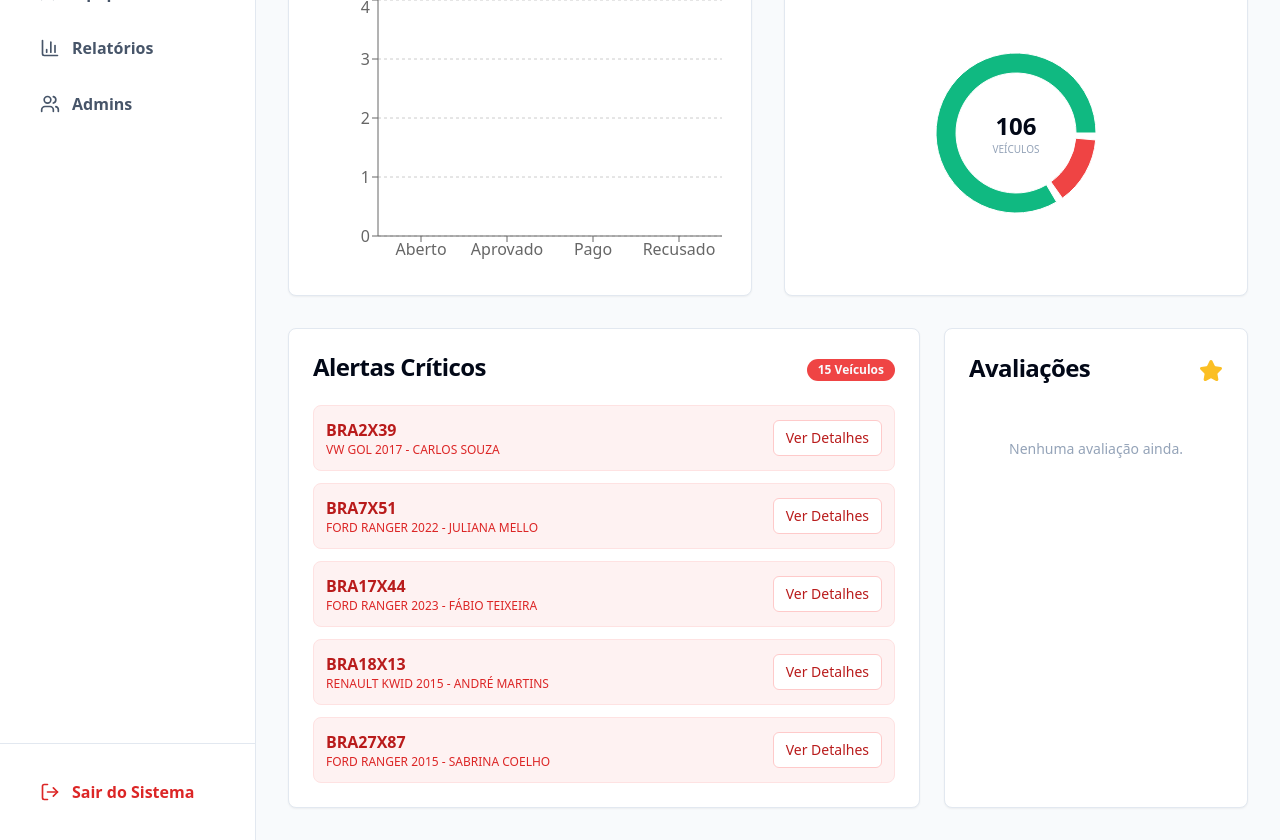
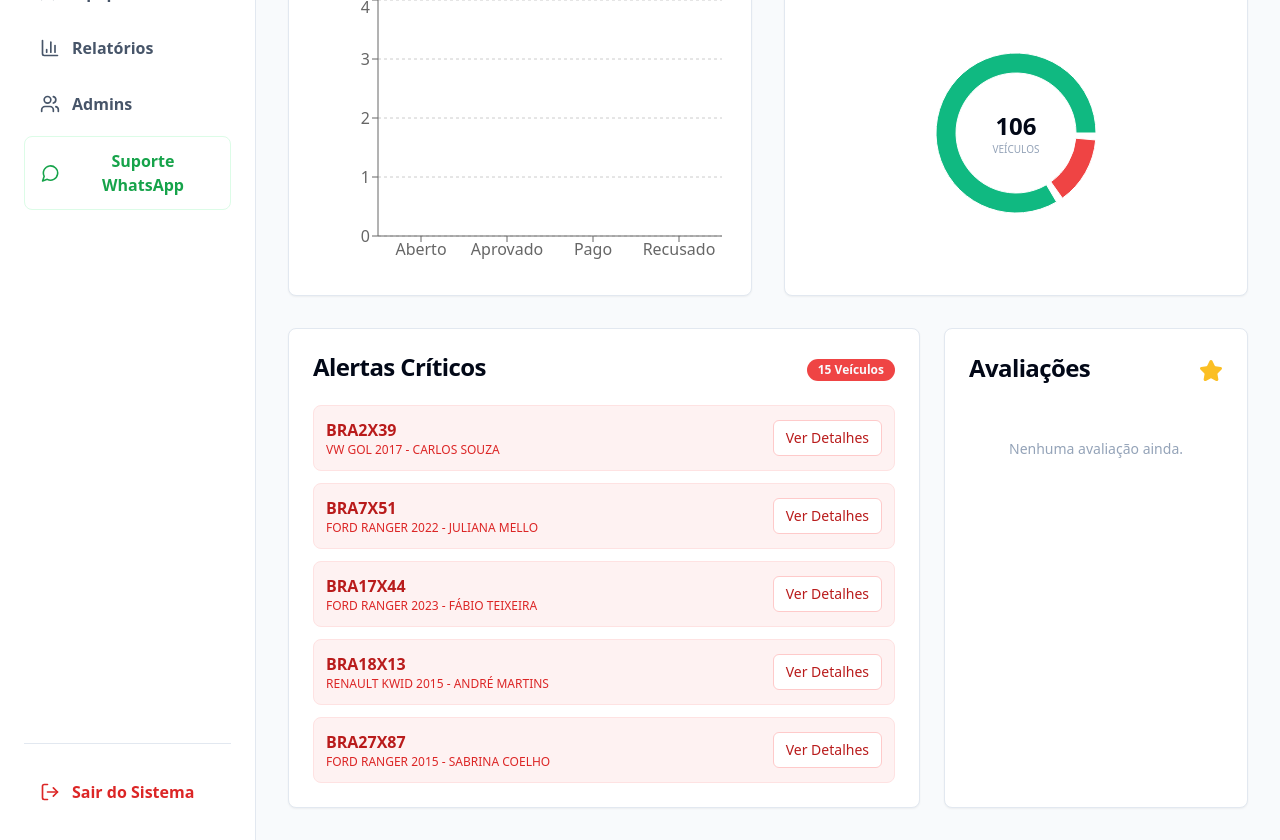
Before and after one commit to dagobertobraga-hub/MECANICA-DELIVERY-BRASILIA-V0.1, a React (Vite) app: page / in a window 1280 px wide. Shown: the part 340-1180 px from the top of the page. Built offline with nearby package versions, Linux system fonts and the light colour scheme; sample sign-in values are in the browser's storage.

Commit message:
[dyad] Conectando o número oficial de WhatsApp da oficina para suporte e contato direto dos clientes. - wrote 2 file(s) + extra files edited outside of Dyad

```diff
--- a/src/components/Layout.tsx
+++ b/src/components/Layout.tsx
@@ -1,6 +1,6 @@
 import React, { useEffect } from 'react';
 import { Link, useLocation, useNavigate } from 'react-router-dom';
-import { LayoutDashboard, FileText, Car, Users, LogOut, Menu, X, Calendar, UserCheck, BarChart3 } from 'lucide-react';
+import { LayoutDashboard, FileText, Car, Users, LogOut, Menu, X, Calendar, UserCheck, BarChart3, MessageCircle } from 'lucide-react';
 import { Button } from './ui/button';
 import { cn } from '@/lib/utils';
 import { useStorage } from '@/hooks/use-storage';
@@ -28,6 +28,11 @@ const Layout = ({ children, isAdmin: propIsAdmin }: { children: React.ReactNode,
     navigate('/login');
   };
 
+  const handleSupportWhatsApp = () => {
+    const msg = "Olá! Gostaria de suporte sobre o sistema da Mecânica Delivery Brasília.";
+    window.open(`https://wa.me/5561991386470?text=${encodeURIComponent(msg)}`, '_blank');
+  };
+
   const navItems = isAdmin ? [
     { label: 'Dashboard', path: '/', icon: LayoutDashboard },
     { label: 'Orçamentos', path: '/budgets', icon: FileText },
@@ -53,9 +58,9 @@ const Layout = ({ children, isAdmin: propIsAdmin }: { children: React.ReactNode,
         "fixed inset-y-0 left-0 z-50 w-64 bg-white border-r transform transition-transform duration-200 ease-in-out md:relative md:translate-x-0",
         isMenuOpen ? "translate-x-0" : "-translate-x-full"
       )}>
-        <div className="p-6">
+        <div className="p-6 flex flex-col h-full">
           <h1 className="text-xl font-black text-blue-700 mb-8 hidden md:block tracking-tighter">MECÂNICA DELIVERY</h1>
-          <nav className="space-y-2">
+          <nav className="space-y-2 flex-1">
             {navItems.map((item) => (
               <Link
                 key={item.path}
@@ -79,9 +84,17 @@ const Layout = ({ children, isAdmin: propIsAdmin }: { children: React.ReactNode,
                 )}
               </Link>
             ))}
+
+            <button
+              onClick={handleSupportWhatsApp}
+              className="flex items-center gap-3 w-full px-4 py-3 text-green-600 hover:bg-green-50 rounded-lg transition-colors font-bold mt-4 border border-green-100"
+            >
+              <MessageCircle size={20} />
+              Suporte WhatsApp
+            </button>
           </nav>
-        </div>
-        <div className="absolute bottom-0 w-full p-6 border-t bg-white">
+
+          <div className="pt-6 border-t bg-white">
             <button
               onClick={handleLogout}
               className="flex items-center gap-3 w-full px-4 py-3 text-red-600 hover:bg-red-50 rounded-lg transition-colors font-bold"
@@ -89,6 +102,7 @@ const Layout = ({ children, isAdmin: propIsAdmin }: { children: React.ReactNode,
               <LogOut size={20} />
               Sair do Sistema
             </button>
+          </div>
         </div>
       </aside>
 
--- a/src/pages/ClientDashboard.tsx
+++ b/src/pages/ClientDashboard.tsx
@@ -67,6 +67,11 @@ const ClientDashboard = () => {
     setRating(5);
   };
 
+  const handleContactWhatsApp = () => {
+    const msg = `Olá! Sou ${vehicle.clientName}, proprietário do veículo ${vehicle.model} (${vehicle.plate}). Gostaria de tirar uma dúvida.`;
+    window.open(`https://wa.me/5561991386470?text=${encodeURIComponent(msg)}`, '_blank');
+  };
+
   return (
     <Layout isAdmin={false}>
       <div className="flex flex-col md:flex-row justify-between items-start md:items-center gap-4 mb-8">
@@ -74,8 +79,16 @@ const ClientDashboard = () => {
           <h2 className="text-3xl font-bold text-slate-800">Olá, {vehicle.clientName}!</h2>
           <p className="text-slate-500">Acompanhe seu {vehicle.model} ({vehicle.plate})</p>
         </div>
+        <div className="flex gap-2 w-full md:w-auto">
+          <Button variant="outline" className="flex-1 md:flex-none border-green-600 text-green-600 hover:bg-green-50" onClick={handleContactWhatsApp}>
+            <MessageSquare className="mr-2" size={18} /> Falar no WhatsApp
+          </Button>
           <Dialog open={isModalOpen} onOpenChange={setIsModalOpen}>
-          <DialogTrigger asChild><Button className="bg-blue-600"><CalendarPlus className="mr-2" /> Agendar Serviço</Button></DialogTrigger>
+            <DialogTrigger asChild>
+              <Button className="flex-1 md:flex-none bg-blue-600">
+                <CalendarPlus className="mr-2" /> Agendar Serviço
+              </Button>
+            </DialogTrigger>
             <DialogContent>
               <DialogHeader><DialogTitle>Solicitar Agendamento</DialogTitle></DialogHeader>
               <div className="space-y-4 mt-4">
@@ -91,6 +104,7 @@ const ClientDashboard = () => {
               </div>
             </DialogContent>
           </Dialog>
+        </div>
       </div>
 
       <div className="grid grid-cols-1 md:grid-cols-3 gap-6 mb-8">
```
Also changed, not shown: .dyad/screenshot/0482161b51e2300ba55e745b87ef957fb8f2b63c.png (added). Lines whose indentation alone changed are shown as unchanged.
